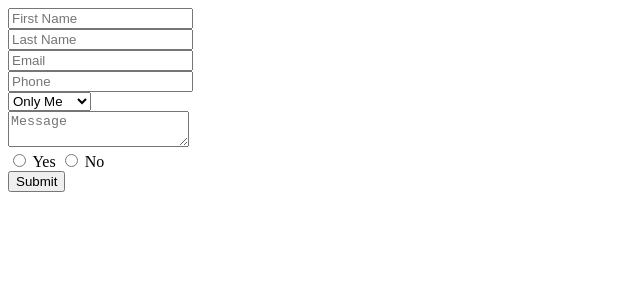
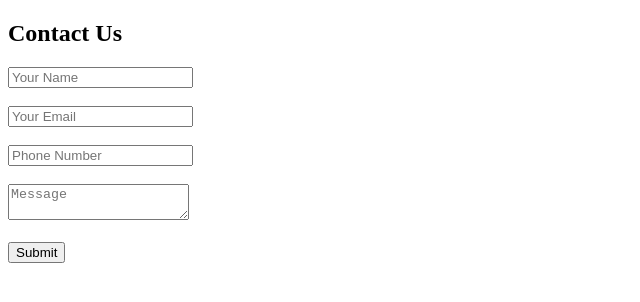
Before and after one commit to fullframestudioz08/fullframestudioz, a plain HTML site: page test.html in a window 1280 px wide. Shown: the whole page, without its empty margins (0-640 px from the left). Drawn offline with Linux system fonts and the light colour scheme.

Commit message:
Update test.html

```diff
--- a/test.html
+++ b/test.html
@@ -1,53 +1,43 @@
 <!DOCTYPE html>
-<html lang="en">
+<html>
 <head>
-  <meta charset="UTF-8">
-  <title>RSVP Test</title>
+  <title>Contact Form</title>
 </head>
 <body>
-  <form onsubmit="sendToSheet(event)">
-    <input id="firstName" placeholder="First Name" /><br />
-    <input id="lastName" placeholder="Last Name" /><br />
-    <input id="email" placeholder="Email" /><br />
-    <input id="phone" placeholder="Phone" /><br />
-    <select id="guests">
-      <option>Only Me</option>
-      <option>02 Guests</option>
-      <option>03 Guests</option>
-    </select><br />
-    <textarea id="message" placeholder="Message"></textarea><br />
-    <label><input type="radio" name="attendance" value="Accepts With Pleasure!"> Yes</label>
-    <label><input type="radio" name="attendance" value="Declines With Regret"> No</label><br />
+  <h2>Contact Us</h2>
+  <form id="contactForm">
+    <input type="text" id="name" placeholder="Your Name" required><br><br>
+    <input type="email" id="email" placeholder="Your Email" required><br><br>
+    <input type="text" id="phone" placeholder="Phone Number"><br><br>
+    <textarea id="message" placeholder="Message" required></textarea><br><br>
     <button type="submit">Submit</button>
   </form>
 
   <script>
-    function sendToSheet(event) {
-      event.preventDefault();
-      const firstName = document.getElementById('firstName').value;
-      const lastName = document.getElementById('lastName').value;
-      const email = document.getElementById('email').value;
-      const phone = document.getElementById('phone').value;
-      const guests = document.getElementById('guests').value;
-      const message = document.getElementById('message').value;
-      const attendance = document.querySelector('input[name="attendance"]:checked')?.value || "Not Selected";
+    document.getElementById("contactForm").addEventListener("submit", function(e) {
+      e.preventDefault();
 
       fetch("https://script.google.com/macros/s/AKfycbzA_w3ahccE8ucYToFULjL-onDNsDrllB4scykGwkQCpfzqsaMmkLoJ7IVKJI7qGxcVdw/exec", {
         method: "POST",
-        headers: { "Content-Type": "application/json" },
+        mode: "no-cors", // Prevent CORS error
+        headers: {
+          "Content-Type": "application/json"
+        },
         body: JSON.stringify({
-          firstName, lastName, email, phone, guests, message, attendance
+          name: document.getElementById("name").value,
+          email: document.getElementById("email").value,
+          phone: document.getElementById("phone").value,
+          message: document.getElementById("message").value
         })
       })
-      .then(res => res.text())
-      .then(data => {
-        alert("Submitted: " + data);
+      .then(() => {
+        alert("✅ Submitted successfully!");
+        document.getElementById("contactForm").reset();
       })
       .catch(err => {
-        alert("Error: " + err);
-        console.error(err);
+        alert("❌ Error occurred: " + err);
       });
-    }
+    });
   </script>
 </body>
 </html>
```
